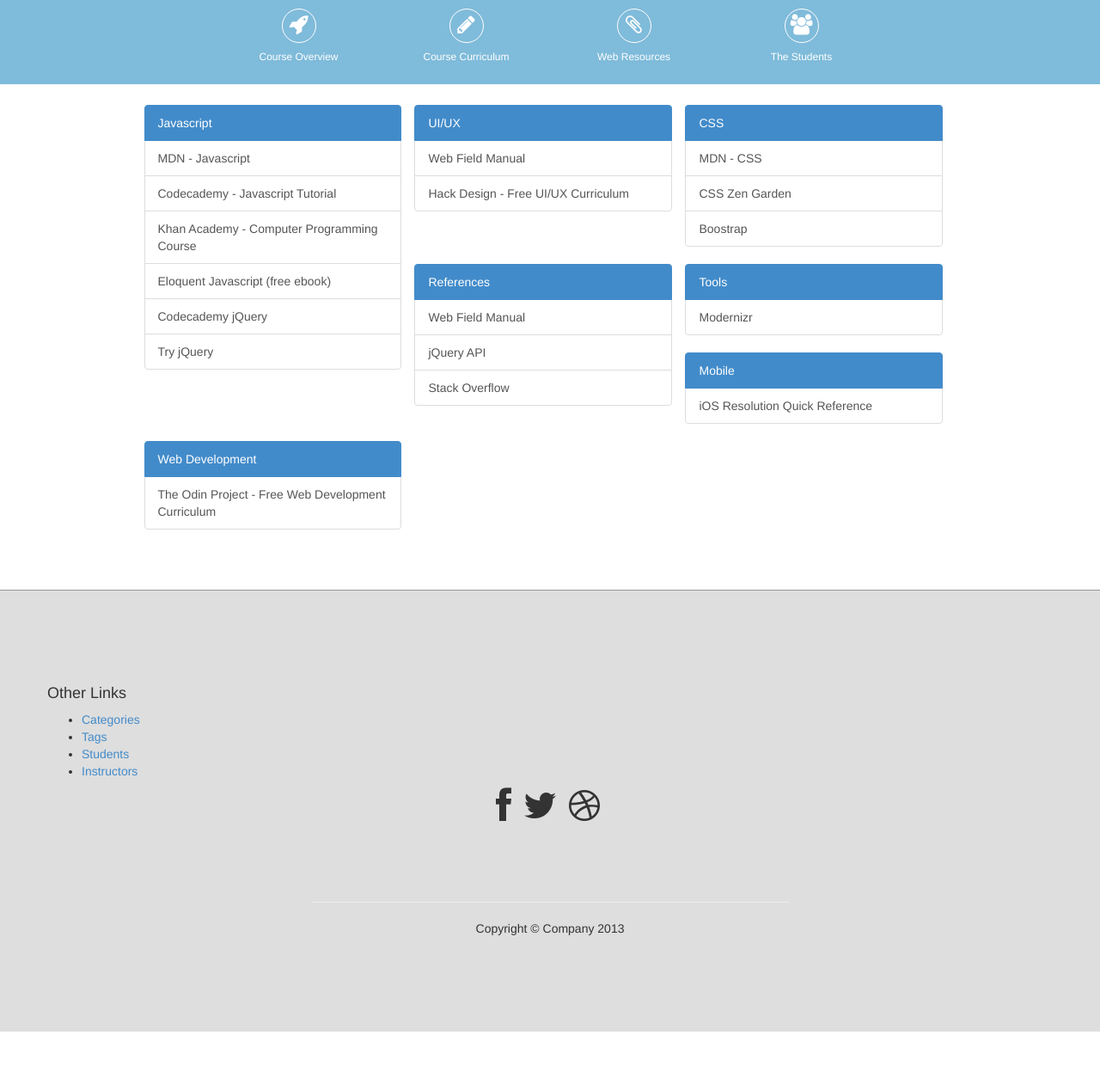
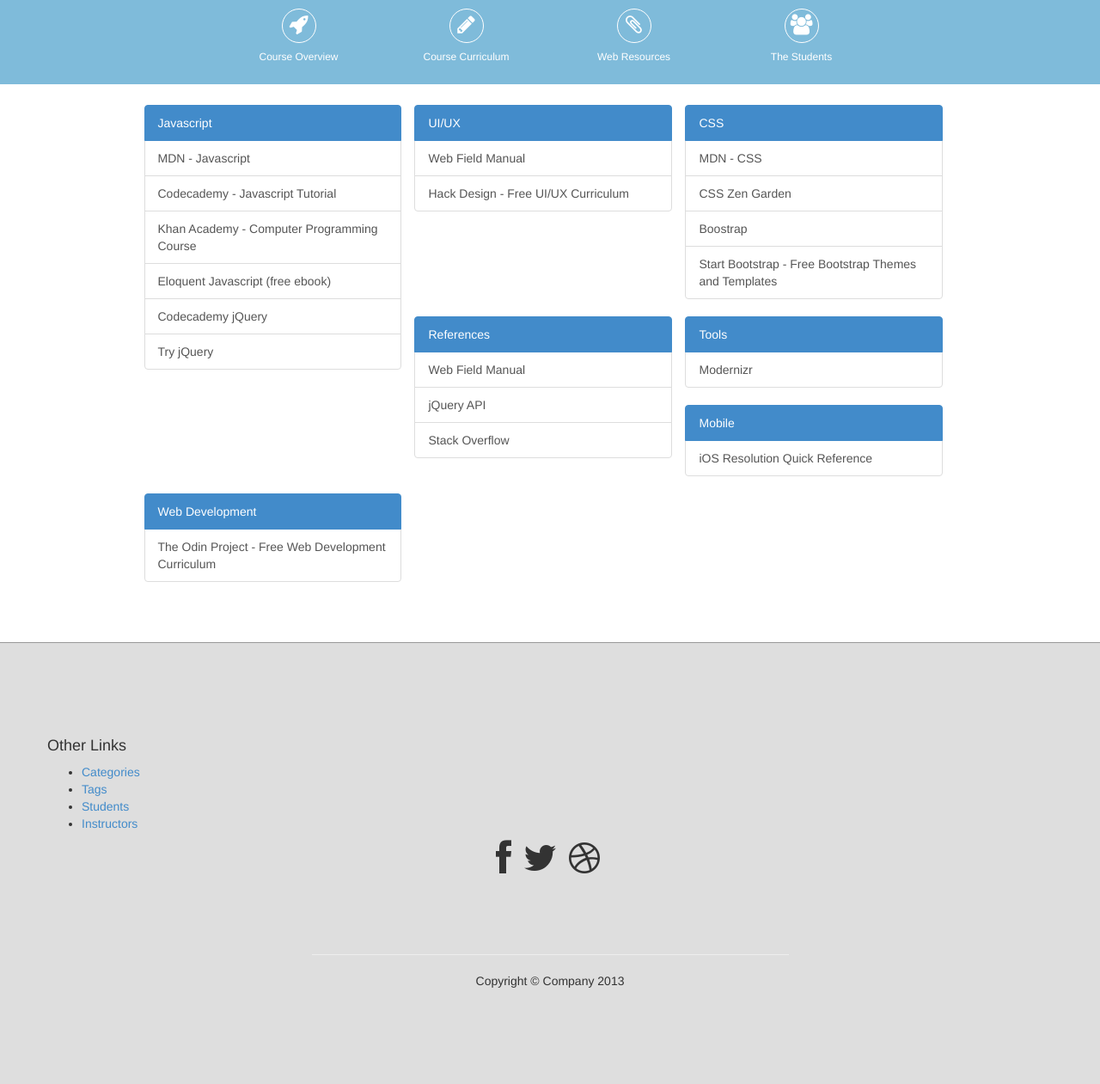
Before and after one commit to WebDevBootcamp/WebDevBootcamp.github.io, a Jekyll site: the page built from resources/index.html, in a window 1280 px wide. Shown: the whole page at 86% size. Built offline with Jekyll 4.4.1, drawn with Linux system fonts in a browser that asks for light colours; before the commit the page ends 1200 px from its top, so only the background shows below that.

Commit message:
added Start Bootstrap to resources.yml

```diff
--- a/_data/resources.yml
+++ b/_data/resources.yml
@@ -26,6 +26,8 @@
       url: http://www.csszengarden.com/
     - name: Boostrap
       url: http://getbootstrap.com/
+    - name: Start Bootstrap - Free Bootstrap Themes and Templates
+      url: http://startbootstrap.com/
 - type: References
   links:
     - name: Web Field Manual
```
